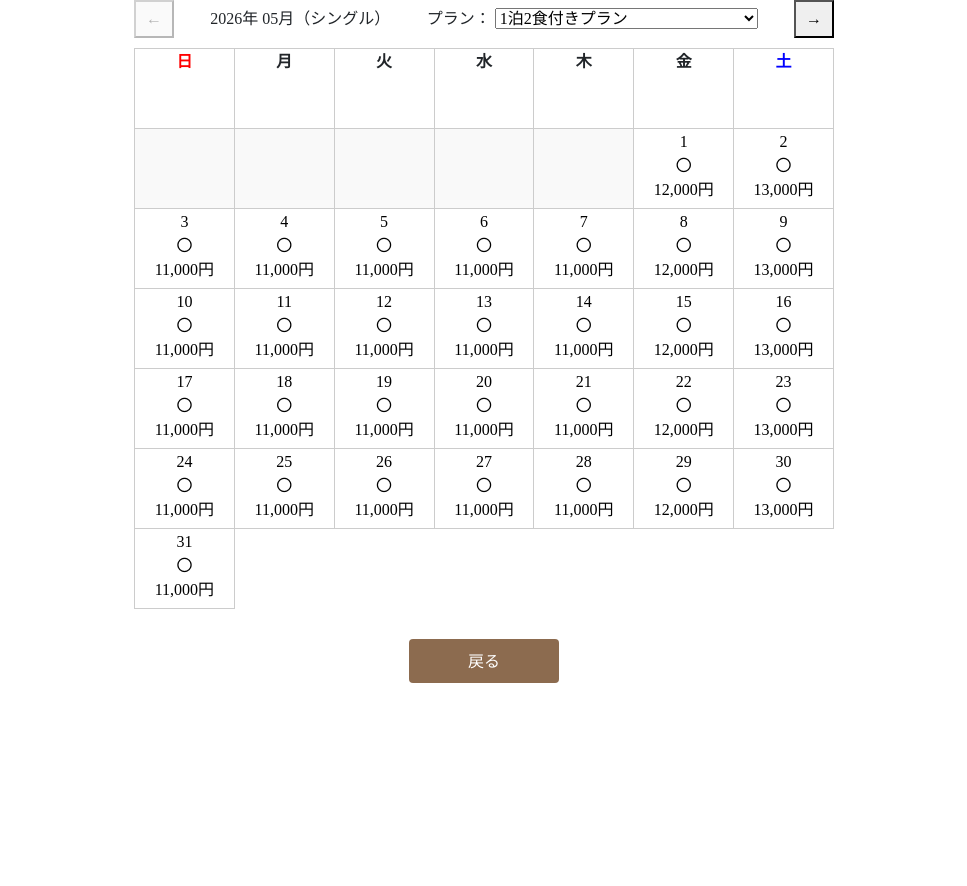
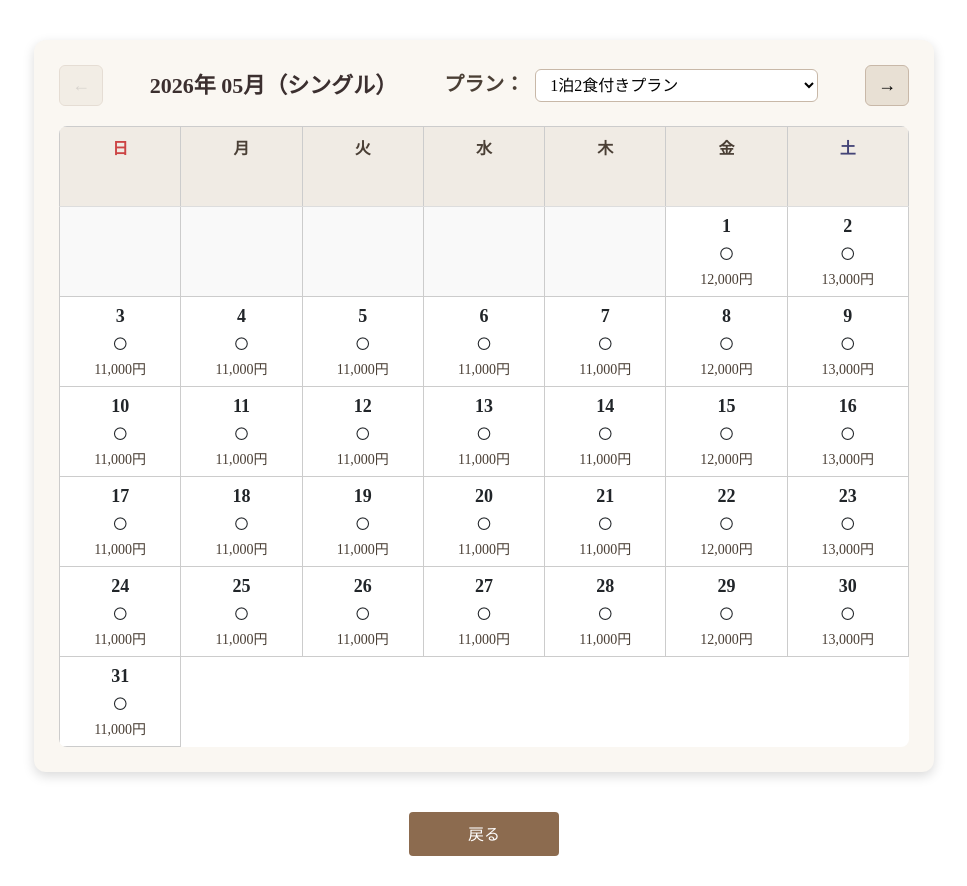
Before and after one commit to mamenyasu/hotelmameya, a PHP site: page /hotelmameya/reserve/reserve_calendar/ in a window 1280 px wide. Shown: the part 98-984 px from the top of the page, without its empty margins (156-1123 px from the left). Before the commit the page ends 781 px from the top, so only its background shows below. Run offline with PHP 8.4, Linux system fonts and the light colour scheme; data comes from the database, SQL or seed files in the repository.

Commit message:
新規予約カレンダーのCSSを追加

```diff
--- a/assets/css/style.css
+++ b/assets/css/style.css
@@ -446,6 +446,142 @@
     opacity: 0.8;
     /* 和モダンっぽい控えめなホバー */
 }
+
+.calendar-container {
+    max-width: 900px;
+    margin: 40px auto;
+    padding: 25px;
+    background: #faf7f2; /* 和紙っぽい淡いベージュ */
+    border-radius: 12px;
+    box-shadow: 0 4px 12px rgba(0,0,0,0.15);
+}
+
+.calendar-header {
+    display: flex;
+    align-items: center;
+    justify-content: space-between;
+    margin-bottom: 20px;
+    font-size: 20px;
+    font-weight: bold;
+    color: #4a3f35; /* 落ち着いた茶色 */
+}
+
+.calendar-title {
+    font-size: 22px;
+    font-weight: bold;
+    color: #3b2f2f;
+}
+
+.nav-btn {
+    background: #e8e0d4;
+    border: 1px solid #c8b8a8;
+    padding: 6px 12px;
+    border-radius: 6px;
+    cursor: pointer;
+    font-size: 18px;
+    transition: 0.2s;
+}
+
+.nav-btn:hover:not(:disabled) {
+    background: #d8cfc2;
+}
+
+.nav-btn:disabled {
+    opacity: 0.4;
+    cursor: default;
+}
+
+.plan-selector label {
+    margin-right: 6px;
+    color: #4a3f35;
+}
+
+.plan-selector select {
+    padding: 6px 10px;
+    border-radius: 6px;
+    border: 1px solid #c8b8a8;
+    background: #fff;
+    font-size: 16px;
+}
+
+.calendar-table {
+    width: 100%;
+    border-collapse: collapse;
+    background: #fff;
+    border-radius: 8px;
+    overflow: hidden;
+}
+
+.calendar-table th {
+    padding: 10px 0;
+    background: #f0ebe4;
+    color: #4a3f35;
+    font-weight: bold;
+    border-bottom: 1px solid #ddd;
+}
+
+.calendar-table th.sun {
+    color: #c44;
+}
+
+.calendar-table th.sat {
+    color: #447;
+}
+
+.day-cell {
+    width: 14.2%;
+    height: 90px;
+    padding: 6px;
+    border: 1px solid #eee;
+    vertical-align: top;
+    position: relative;
+    background: #fff;
+    transition: 0.2s;
+}
+
+.day-cell:hover:not(.full) {
+    background: #f7f3ed;
+    cursor: pointer;
+}
+
+.day-cell.full {
+    background: #f2e8e8;
+    color: #a88;
+}
+
+.day-cell.full .day-number {
+    color: #a66;
+}
+
+.day-number {
+    font-size: 18px;
+    font-weight: bold;
+    margin-bottom: 4px;
+}
+
+.day-mark {
+    font-size: 14px;
+    margin-bottom: 4px;
+}
+
+.day-price {
+    font-size: 14px;
+    color: #4a3f35;
+}
+
+.day-link {
+    display: block;
+    width: 100%;
+    height: 100%;
+    color: inherit;
+    text-decoration: none;
+}
+
+.day-link:hover {
+    opacity: 0.85;
+}
+
+
 
 /*新規予約入力フォーム*/
 /* 予約フォーム全体 */
```
